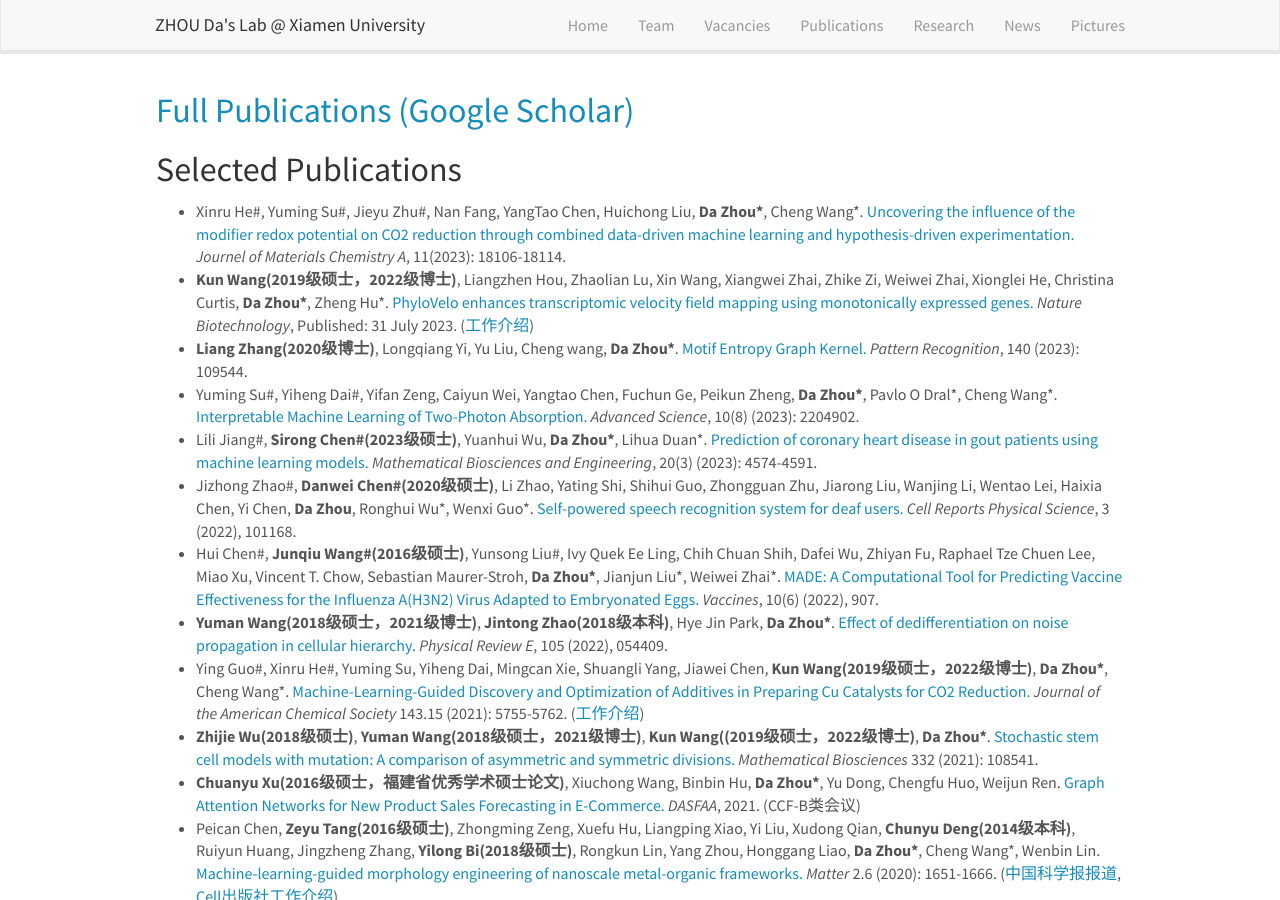
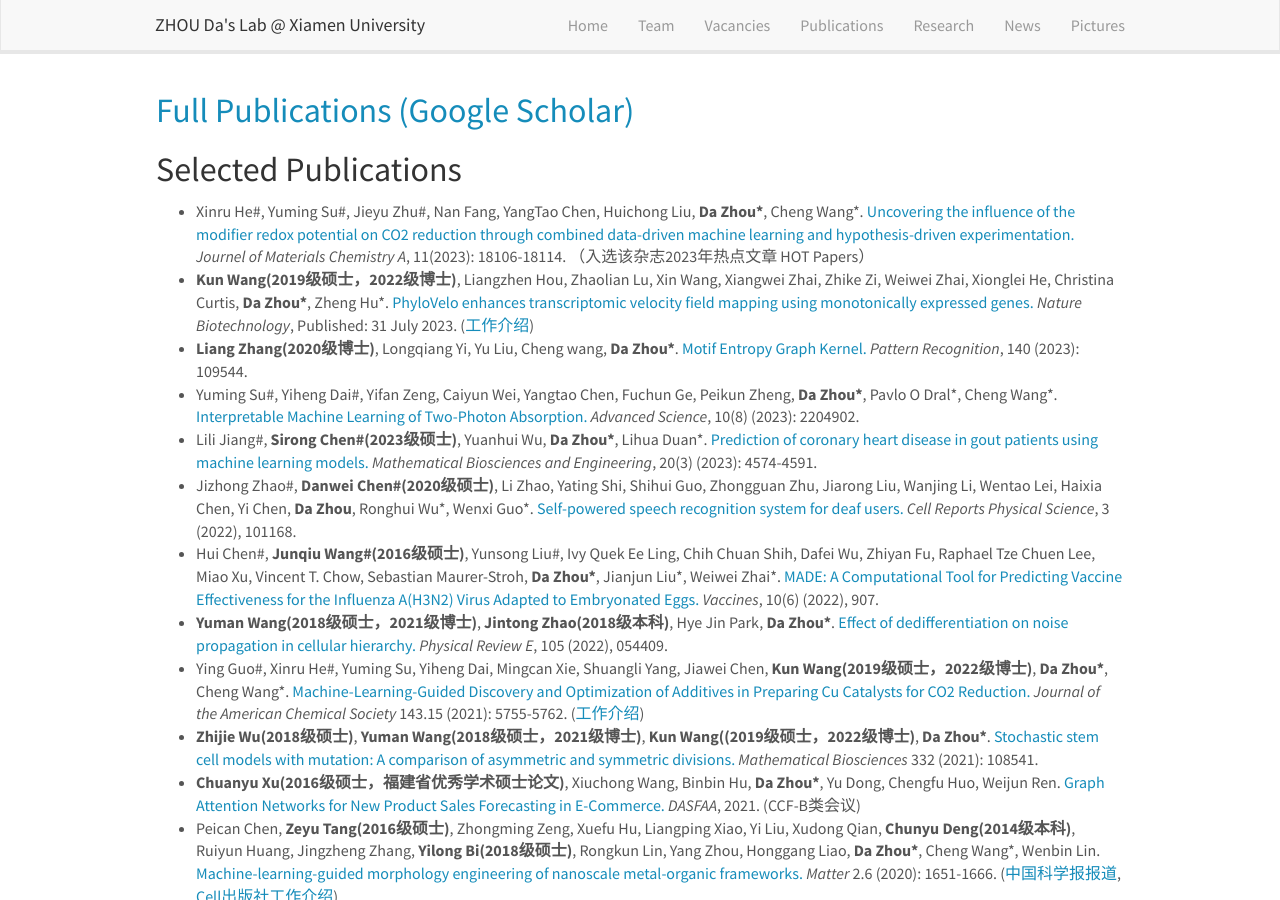
Before and after one commit to ZhouDaLab/zhoudalab.github.io, a Jekyll site: the page built from _pages/publications.md, in a window 1280 px wide and 900 px high. Built offline with Jekyll 4.4.1, drawn with Linux system fonts in a browser that asks for light colours; nearby versions of some CDN libraries.

Commit message:
Update publications.md

```diff
--- a/_pages/publications.md
+++ b/_pages/publications.md
@@ -11,7 +11,7 @@ permalink: /publications/
 
 ## Selected Publications
 
-- Xinru He\#, Yuming Su\#, Jieyu Zhu\#, Nan Fang, YangTao Chen, Huichong Liu, **Da Zhou\***, Cheng Wang\*. [Uncovering the influence of the modifier redox potential on CO2 reduction through combined data-driven machine learning and hypothesis-driven experimentation.](https://doi.org/10.1039/D3TA03115B) 	*Journel of Materials Chemistry A*, 11(2023): 18106-18114.
+- Xinru He\#, Yuming Su\#, Jieyu Zhu\#, Nan Fang, YangTao Chen, Huichong Liu, **Da Zhou\***, Cheng Wang\*. [Uncovering the influence of the modifier redox potential on CO2 reduction through combined data-driven machine learning and hypothesis-driven experimentation.](https://doi.org/10.1039/D3TA03115B) 	*Journel of Materials Chemistry A*, 11(2023): 18106-18114. （入选该杂志2023年热点文章 HOT Papers）
 - **Kun Wang(2019级硕士，2022级博士)**, Liangzhen Hou, Zhaolian Lu, Xin Wang, Xiangwei Zhai, Zhike Zi, Weiwei Zhai, Xionglei He, Christina Curtis, **Da Zhou\***, Zheng Hu\*. [PhyloVelo enhances transcriptomic velocity field mapping using monotonically expressed genes.](https://www.nature.com/articles/s41587-023-01887-5) *Nature Biotechnology*, Published: 31 July 2023. ([工作介绍](http://isynbio.siat.ac.cn/view.php?id=753))
 - **Liang Zhang(2020级博士)**, Longqiang Yi, Yu Liu, Cheng wang, **Da Zhou\***. [Motif Entropy Graph Kernel.](https://www.sciencedirect.com/science/article/abs/pii/S0031320323002443) *Pattern Recognition*, 140 (2023): 109544.
 - Yuming Su\#, Yiheng Dai\#, Yifan Zeng, Caiyun Wei, Yangtao Chen, Fuchun Ge, Peikun Zheng, **Da Zhou\***, Pavlo O Dral\*, Cheng Wang\*. [Interpretable Machine Learning of Two-Photon Absorption.](https://onlinelibrary.wiley.com/doi/full/10.1002/advs.202204902) *Advanced Science*, 10(8) (2023): 2204902.
```
